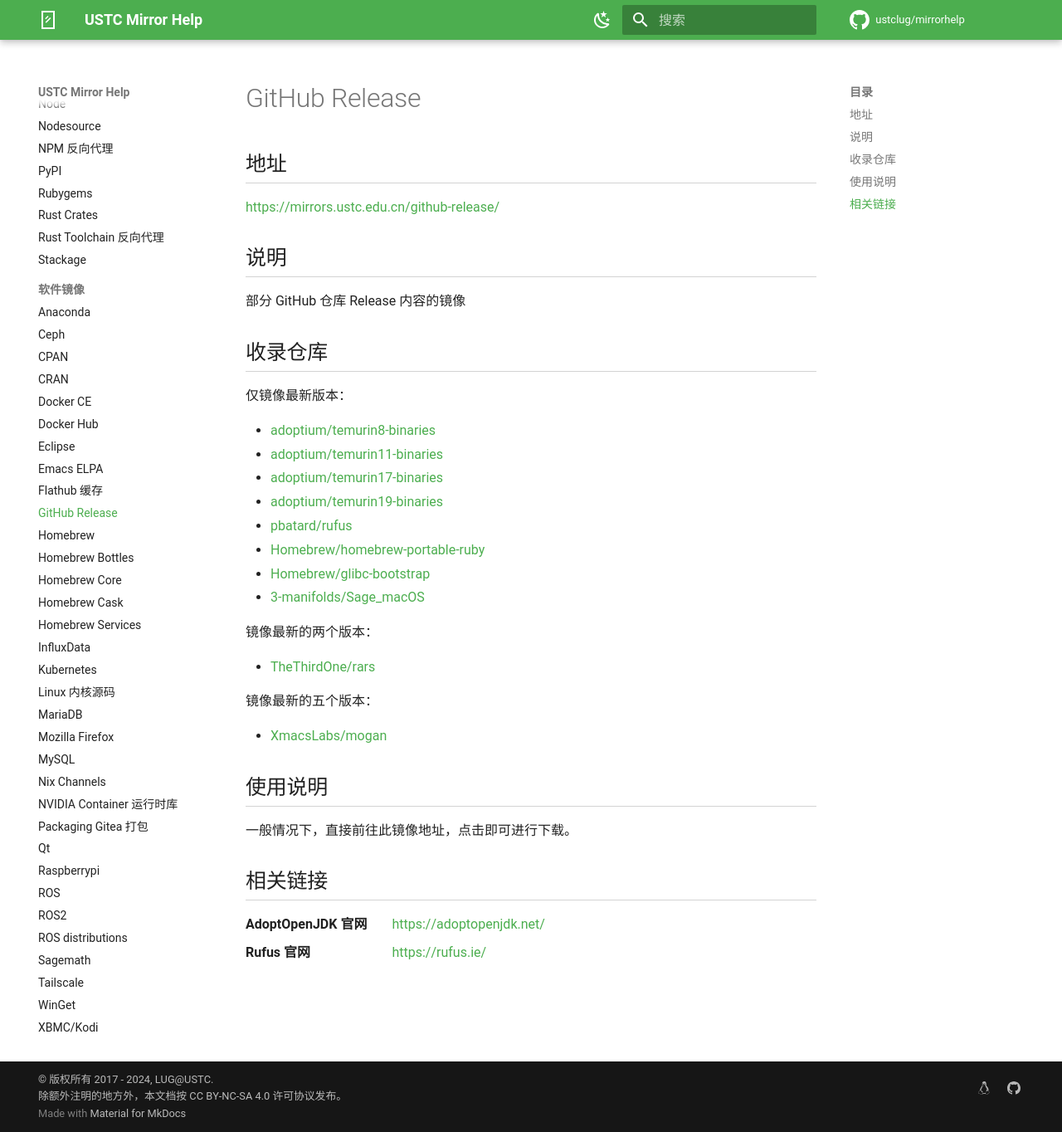
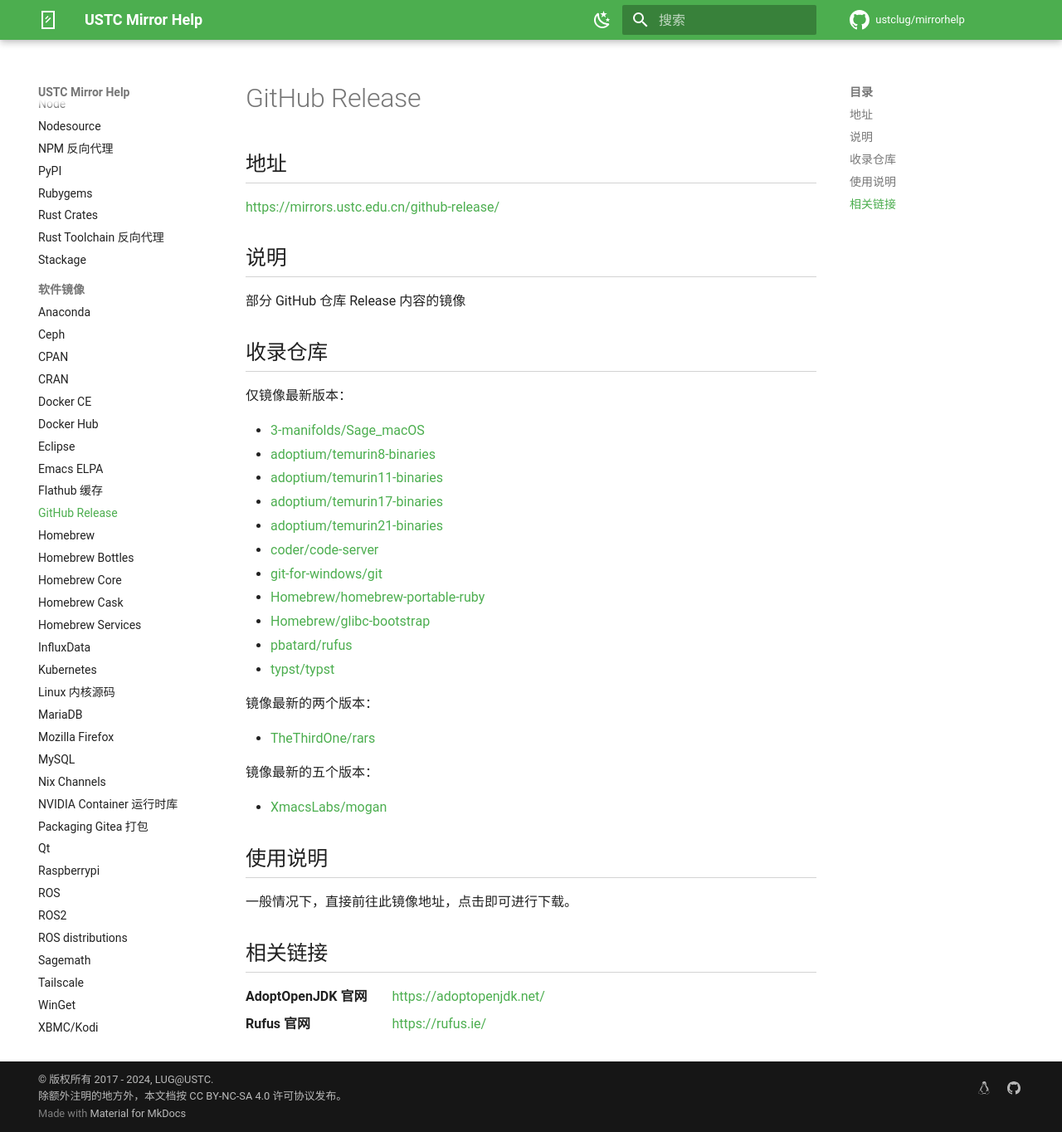
Before and after one commit to ustclug/mirrorhelp, an MkDocs documentation site: the page built from docs/github-release.md, in a window 1280 px wide and 1364 px high. Shown: the whole window at 83% size. Built offline with MkDocs 1.6.1 and Material for MkDocs 9.7.7, drawn with Linux system fonts in a browser that asks for light colours; comment, search, counter and statistics services are not loaded.

Commit message:
github-release: Update to latest config

```diff
--- a/docs/github-release.md
+++ b/docs/github-release.md
@@ -12,14 +12,17 @@
 
 仅镜像最新版本：
 
+- [3-manifolds/Sage_macOS](https://github.com/3-manifolds/Sage_macOS)
 - [adoptium/temurin8-binaries](https://github.com/adoptium/temurin8-binaries)
 - [adoptium/temurin11-binaries](https://github.com/adoptium/temurin11-binaries)
 - [adoptium/temurin17-binaries](https://github.com/adoptium/temurin17-binaries)
-- [adoptium/temurin19-binaries](https://github.com/adoptium/temurin19-binaries)
-- [pbatard/rufus](https://github.com/pbatard/rufus)
+- [adoptium/temurin21-binaries](https://github.com/adoptium/temurin21-binaries)
+- [coder/code-server](https://github.com/coder/code-server)
+- [git-for-windows/git](https://github.com/git-for-windows/git)
 - [Homebrew/homebrew-portable-ruby](https://github.com/Homebrew/homebrew-portable-ruby)
 - [Homebrew/glibc-bootstrap](https://github.com/Homebrew/glibc-bootstrap)
-- [3-manifolds/Sage_macOS](https://github.com/3-manifolds/Sage_macOS)
+- [pbatard/rufus](https://github.com/pbatard/rufus)
+- [typst/typst](https://github.com/typst/typst)
 
 镜像最新的两个版本：
 
```
